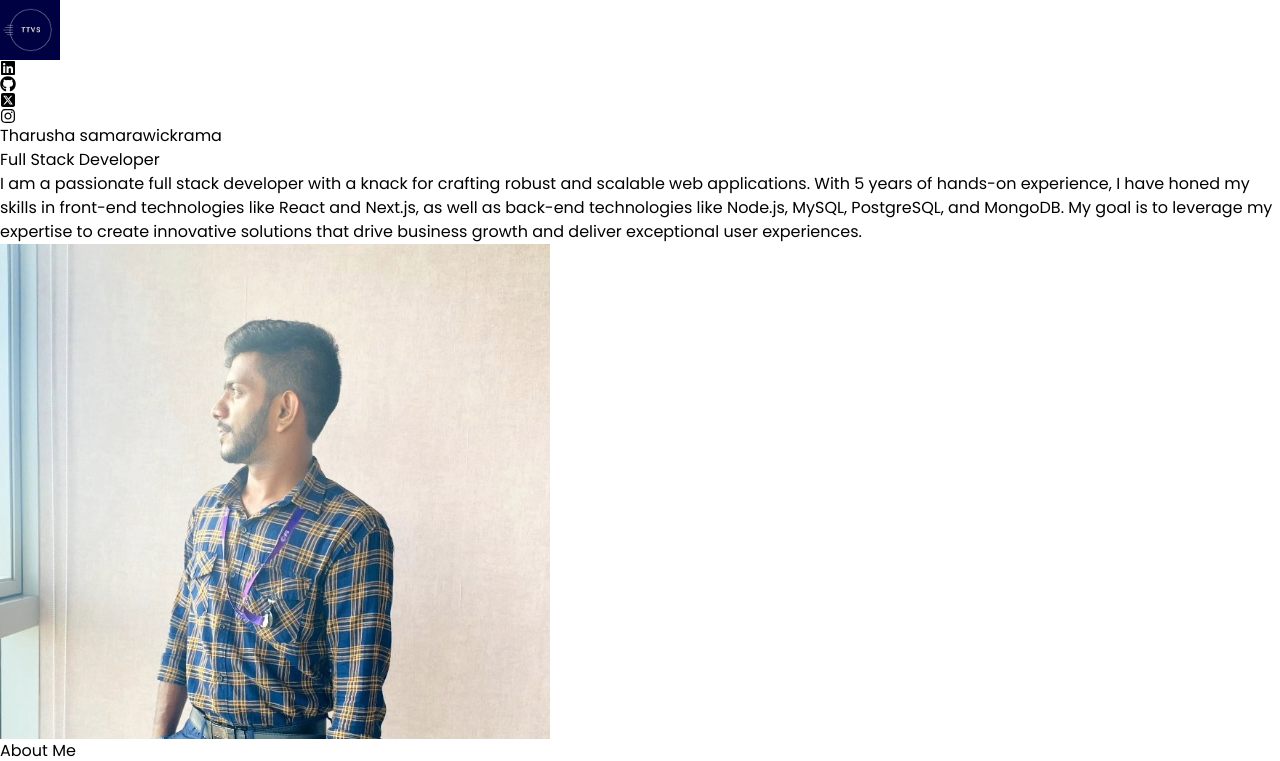
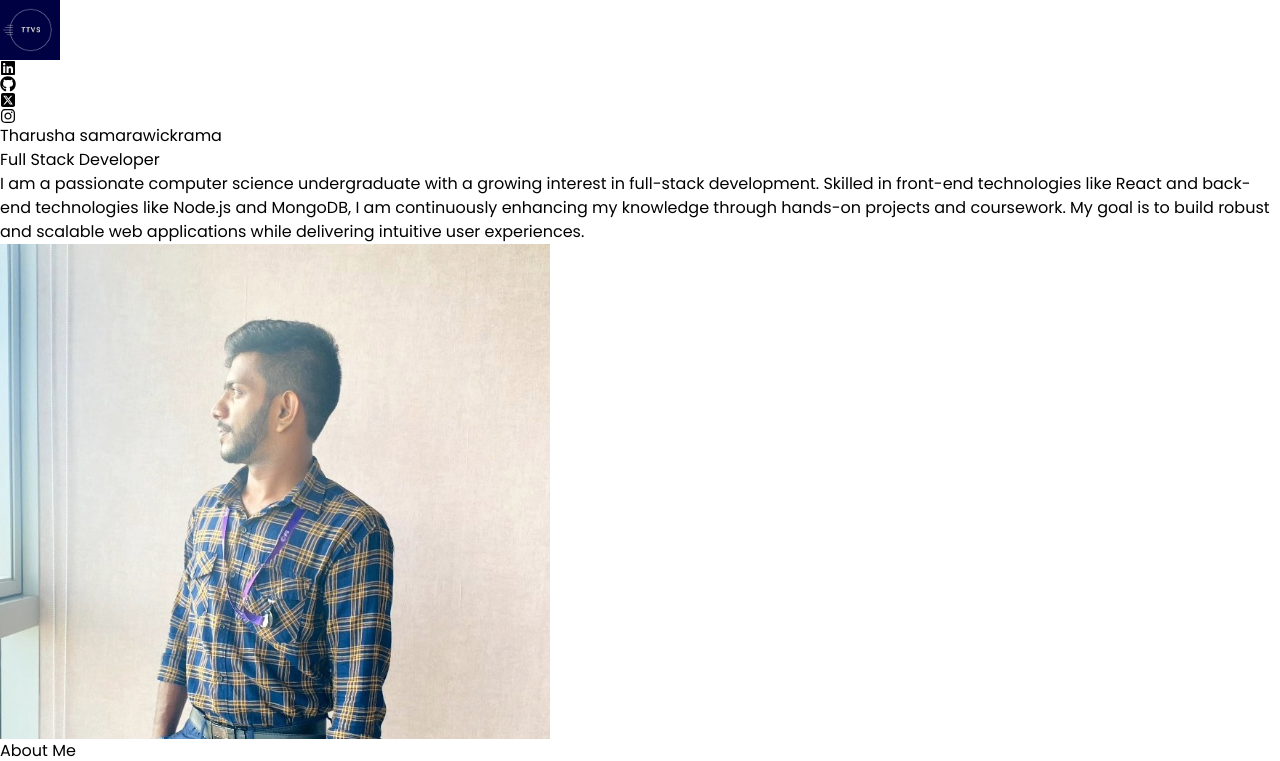
Before and after one commit to tharushasamarawickrama/My-portfolio, a React (Vite) app: page / in a window 1280 px wide. Shown: the top 761 px of the page. Built offline with nearby package versions, Linux system fonts and the light colour scheme.

Commit message:
change hero section content

```diff
--- a/src/constants/index.js
+++ b/src/constants/index.js
@@ -3,7 +3,7 @@
 import project3 from "../assets/projects/project-3.jpg";
 import project4 from "../assets/projects/project-4.jpg";
 
-export const HERO_CONTENT = `I am a passionate full stack developer with a knack for crafting robust and scalable web applications. With 5 years of hands-on experience, I have honed my skills in front-end technologies like React and Next.js, as well as back-end technologies like Node.js, MySQL, PostgreSQL, and MongoDB. My goal is to leverage my expertise to create innovative solutions that drive business growth and deliver exceptional user experiences.`;
+export const HERO_CONTENT = `I am a passionate computer science undergraduate with a growing interest in full-stack development. Skilled in front-end technologies like React and back-end technologies like Node.js and MongoDB, I am continuously enhancing my knowledge through hands-on projects and coursework. My goal is to build robust and scalable web applications while delivering intuitive user experiences.`;
 
 export const ABOUT_TEXT = `I am a dedicated and versatile full stack developer with a passion for creating efficient and user-friendly web applications. With 5 years of professional experience, I have worked with a variety of technologies, including React, Next.js, Node.js, MySQL, PostgreSQL, and MongoDB. My journey in web development began with a deep curiosity for how things work, and it has evolved into a career where I continuously strive to learn and adapt to new challenges. I thrive in collaborative environments and enjoy solving complex problems to deliver high-quality solutions. Outside of coding, I enjoy staying active, exploring new technologies, and contributing to open-source projects.`;
 
```
